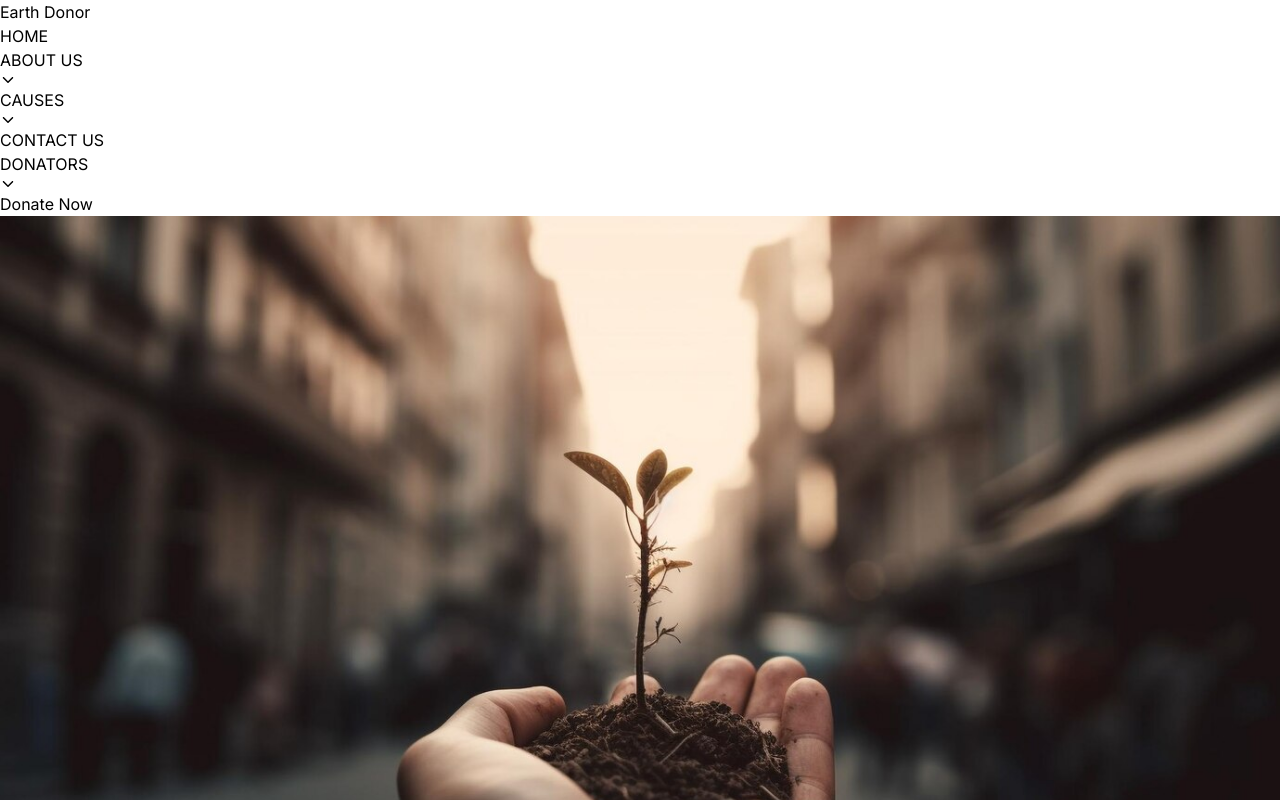
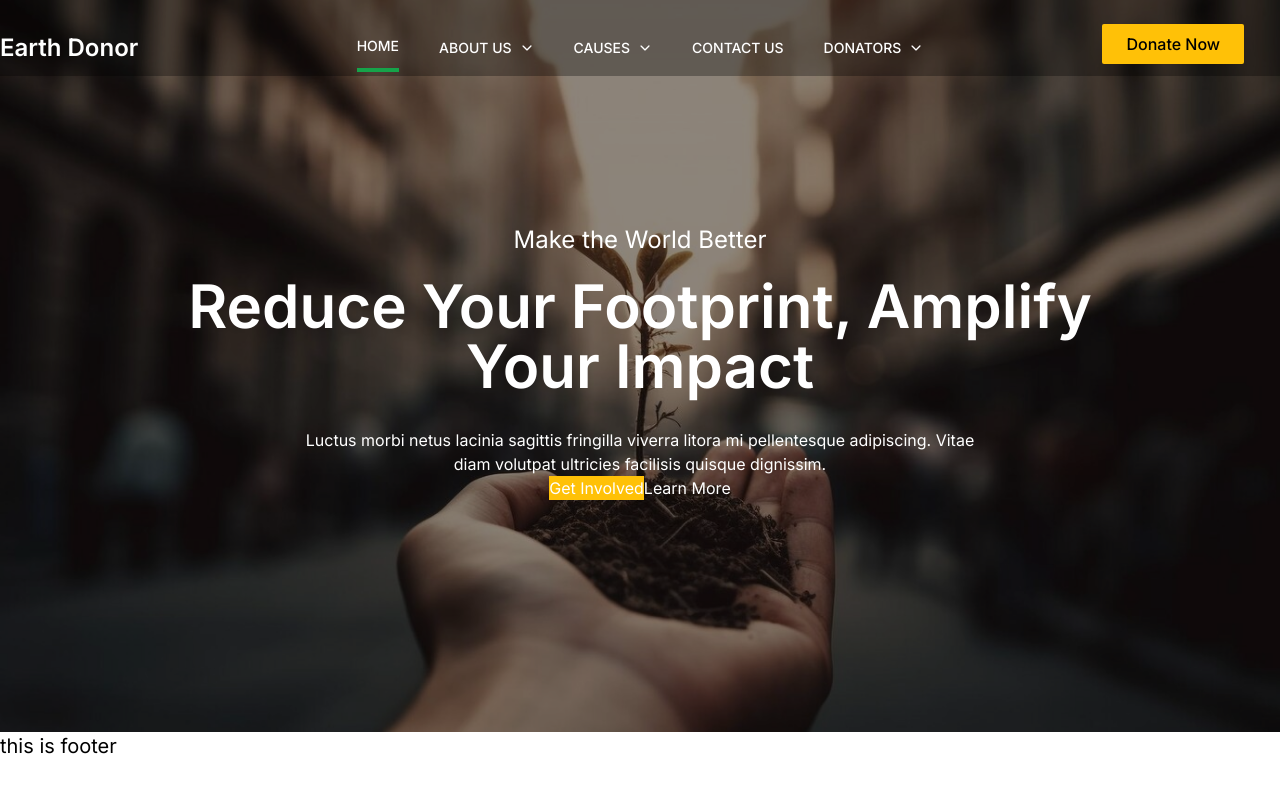
Before and after one commit to shakilahmedshuvo/earth-donor, a Next.js app: page / in a window 1280 px wide. Shown: the top 800 px of the page. Built offline with nearby package versions, Linux system fonts and the light colour scheme.

Commit message:
add banner tailwind

```diff
--- a/package.json
+++ b/package.json
@@ -15,10 +15,10 @@
     "react-icons": "^5.0.1"
   },
   "devDependencies": {
-    "autoprefixer": "^10.0.1",
+    "autoprefixer": "^10.4.17",
     "eslint": "^8",
     "eslint-config-next": "14.1.0",
-    "postcss": "^8",
-    "tailwindcss": "^3.3.0"
+    "postcss": "^8.4.35",
+    "tailwindcss": "^3.4.1"
   }
 }
--- a/tailwind.config.js
+++ b/tailwind.config.js
@@ -1,9 +1,12 @@
 /** @type {import('tailwindcss').Config} */
 module.exports = {
   content: [
-    "./src/pages/**/*.{js,ts,jsx,tsx,mdx}",
-    "./src/components/**/*.{js,ts,jsx,tsx,mdx}",
-    "./src/app/**/*.{js,ts,jsx,tsx,mdx}",
+    "./app/**/*.{js,ts,jsx,tsx,mdx}",
+    "./pages/**/*.{js,ts,jsx,tsx,mdx}",
+    "./components/**/*.{js,ts,jsx,tsx,mdx}",
+
+    // Or if using `src` directory:
+    "./src/**/*.{js,ts,jsx,tsx,mdx}",
   ],
   theme: {
     extend: {
```
Also changed, not shown: 1 other file (tests, documents, lock files or other folders).
